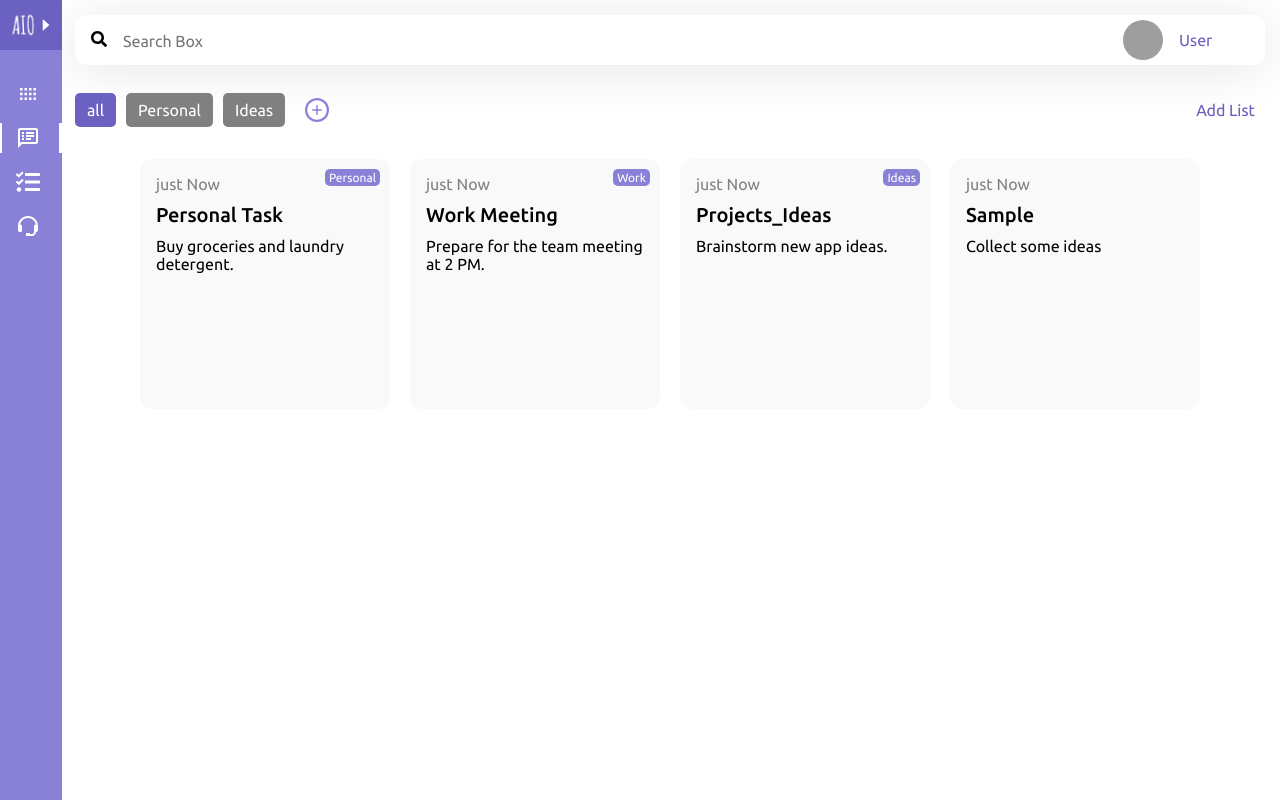
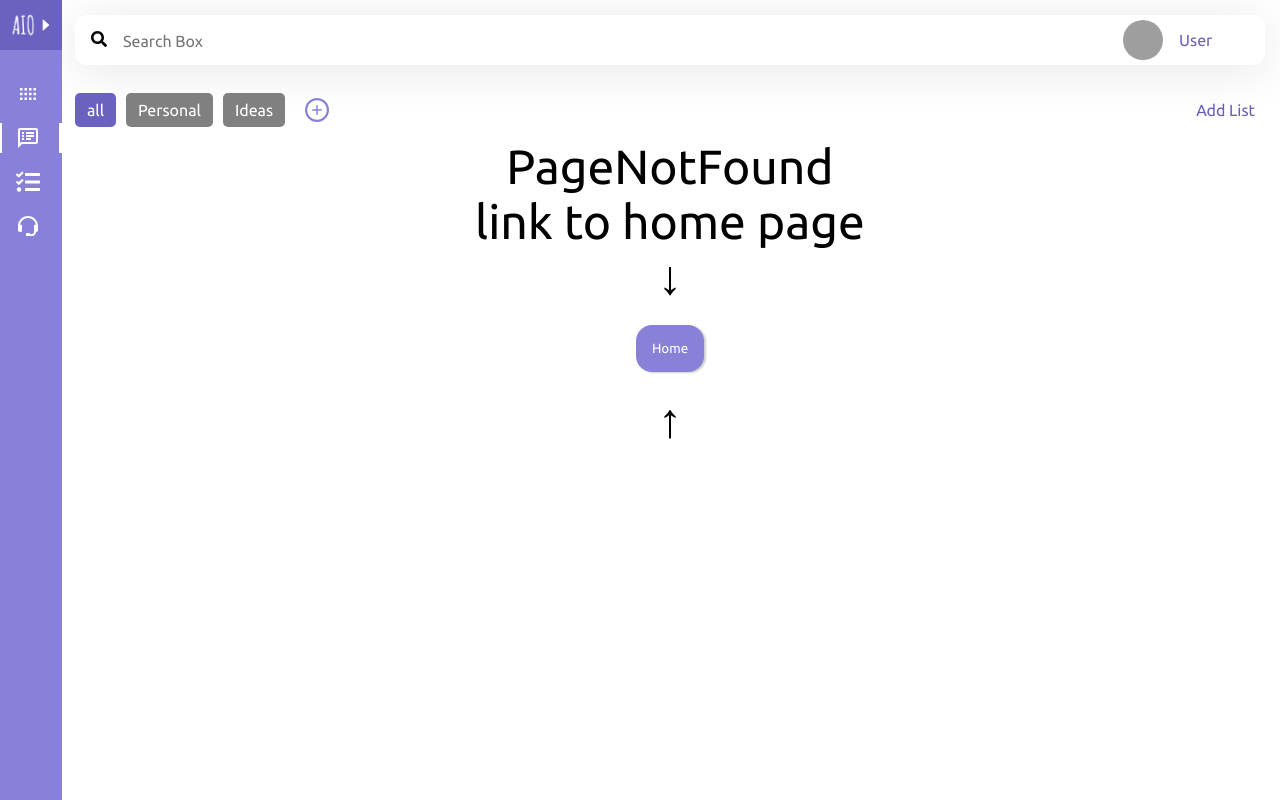
Before and after one commit to PavanGuptaZ/AIO, a React (Create React App) app: page /notes/all in a window 1280 px wide. Built offline with nearby package versions, Linux system fonts and the light colour scheme; grey boxes are pictures that could not be loaded.

Commit message:
Revert "Merge branch 'master' of https://github.com/PavanGuptaZ/AIO"
This reverts commit 6ba267cc5efc5f7f69cd65b4b5f114ee4ef9558a, reversing
changes made to 2479f29ef5768fd456bb1d247b97b4255fa55cc2.

```diff
--- a/src/App.js
+++ b/src/App.js
@@ -1,6 +1,6 @@
 import './App.css';
 import { Notes, OverView, Support, Tasks, PageNotFound, NoteFullView } from './Files/Pages';
-import { Header, NavigatorNav, NoteViewer, TaskViewer, TagViewer } from './Files/Components';
+import { Header, NavigatorNav, NoteViewer, TaskViewer, TagViewer, NotesRoute } from './Files/Components';
 import { Routes, Route } from 'react-router-dom';
 import { useContext } from 'react';
 import { editorOpener, notesContext, tasksContext } from './Files/Hooks/useContextProvider';
@@ -16,12 +16,17 @@ function App() {
           <Header />
           <Routes>
             <Route path="/" element={<OverView />} />
-            <Route path="notes" >
-              <Route index element={<Notes value={"all"} />} />
-              {notes.categories.map((ele, idx) => (<Route key={idx} path={ele} element={<Notes value={ele} />} />))}
+            <Route path="notes" element={<Notes />} >
+              <Route index element={<NotesRoute value={"all"} />} />
+              {notes.categories.map((ele, idx) => {
+                if (ele !== "all") {
+                  return (<Route key={idx} path={ele} element={<NotesRoute value={ele} />} />)
+                }
+                return null
+              })}
               <Route path="*" element={<PageNotFound />} />
             </Route>
-            <Route path="tasks">
+            <Route path="tasks" element={<Tasks />}>
               <Route index element={<Tasks value={"all"} />} />
               {tasks.categories.map((ele, idx) => (<Route key={idx} path={ele} element={<Tasks value={ele} />} />))}
               <Route path="*" element={<PageNotFound />} />
--- /dev/null
+++ b/src/Files/Components/NotesRoute.jsx
@@ -0,0 +1,21 @@
+import React, { useContext } from 'react';
+import { notesContext, searchContext } from '../Hooks/useContextProvider';
+import { NotesBlock } from '.';
+
+
+export const NotesRoute = ({ value }) => {
+  let { searchValue } = useContext(searchContext);
+  let { notes } = useContext(notesContext);
+
+
+  return (
+    <div style={{ margin: "20px 0", display: "flex", flexWrap: "wrap", gap: "20px", justifyContent: "center" }}>
+      {notes.list && notes?.list
+        .filter((ele) => (value === "all" ? true : ele.tag === value))
+        .filter((ele) => ele.body.toLowerCase().includes(searchValue.toLowerCase()))
+        .map((element, idx) => (
+          <NotesBlock key={idx} element={element} />
+        ))}
+    </div>
+  )
+}
--- a/src/Files/Components/index.js
+++ b/src/Files/Components/index.js
@@ -8,3 +8,4 @@ export { TagViewer } from './TagViewer.jsx';
 export { DigitalClock } from './DigitalClock.jsx';
 export { NameDetails } from './NameDetails.jsx';
 export { HighsTasks } from './HighsTasks.jsx';
+export { NotesRoute } from './NotesRoute.jsx';
--- a/src/Files/Pages/Notes.jsx
+++ b/src/Files/Pages/Notes.jsx
@@ -1,22 +1,21 @@
-import React, { useContext, useEffect } from 'react';
+import React, { useContext } from 'react';
 import { NavLink, Outlet, useLocation, useNavigate } from 'react-router-dom';
 import { editorOpener, notesContext, searchContext } from '../Hooks/useContextProvider';
-import { NotesBlock } from '../Components';
 import { useKey } from '../Hooks/useKey';
 import { IoIosAddCircle } from 'react-icons/io';
 
 
 export const Notes = ({ value }) => {
   let { notes, dispatchNotes } = useContext(notesContext);
-  let { searchValue } = useContext(searchContext);
   const { setEditorViewer } = useContext(editorOpener);
   const { setSearchValue } = useContext(searchContext);
   const navigator = useNavigate();
   const location = useLocation();
-  useEffect(() => {
-    const locationCheck = location.pathname === "/notes" || location.pathname === "/notes/";
-    locationCheck && navigator("/notes/all");
-  })
+  console.log(location);
+  // useEffect(() => {
+  //   const locationCheck = location.pathname === "/notes" || location.pathname === "/notes/";
+  //   locationCheck && navigator("/notes/all");
+  // })
 
   useKey("Escape", () => {
     dispatchNotes({
@@ -65,12 +64,8 @@ export const Notes = ({ value }) => {
           }}>Add List</button>
         </div>
       </div>
-      <div style={{ margin: "20px 0",display:"flex",flexWrap:"wrap",gap:"20px",justifyContent:"center" }}>
-        {notes.list && notes?.list.filter((ele)=> (value === "all" ? true : ele.tag === value)).filter((ele)=>ele.body.toLowerCase().includes(searchValue.toLowerCase())).map((element, idx) => (
-          <NotesBlock key={idx} element={element} />
-        ))}
+
         <Outlet />
-      </div>
         {/* {value} */}
     </>
   )
```
